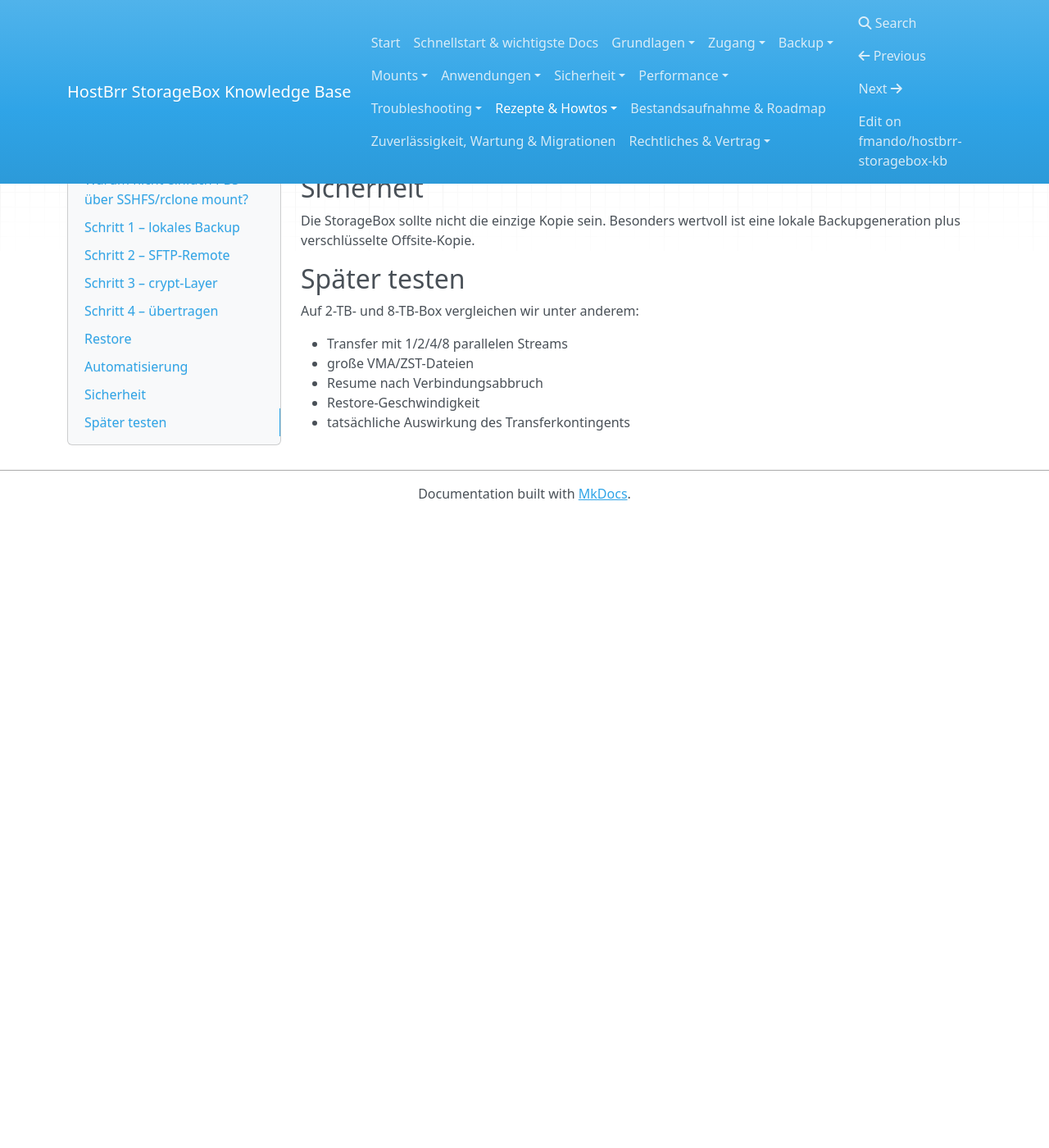
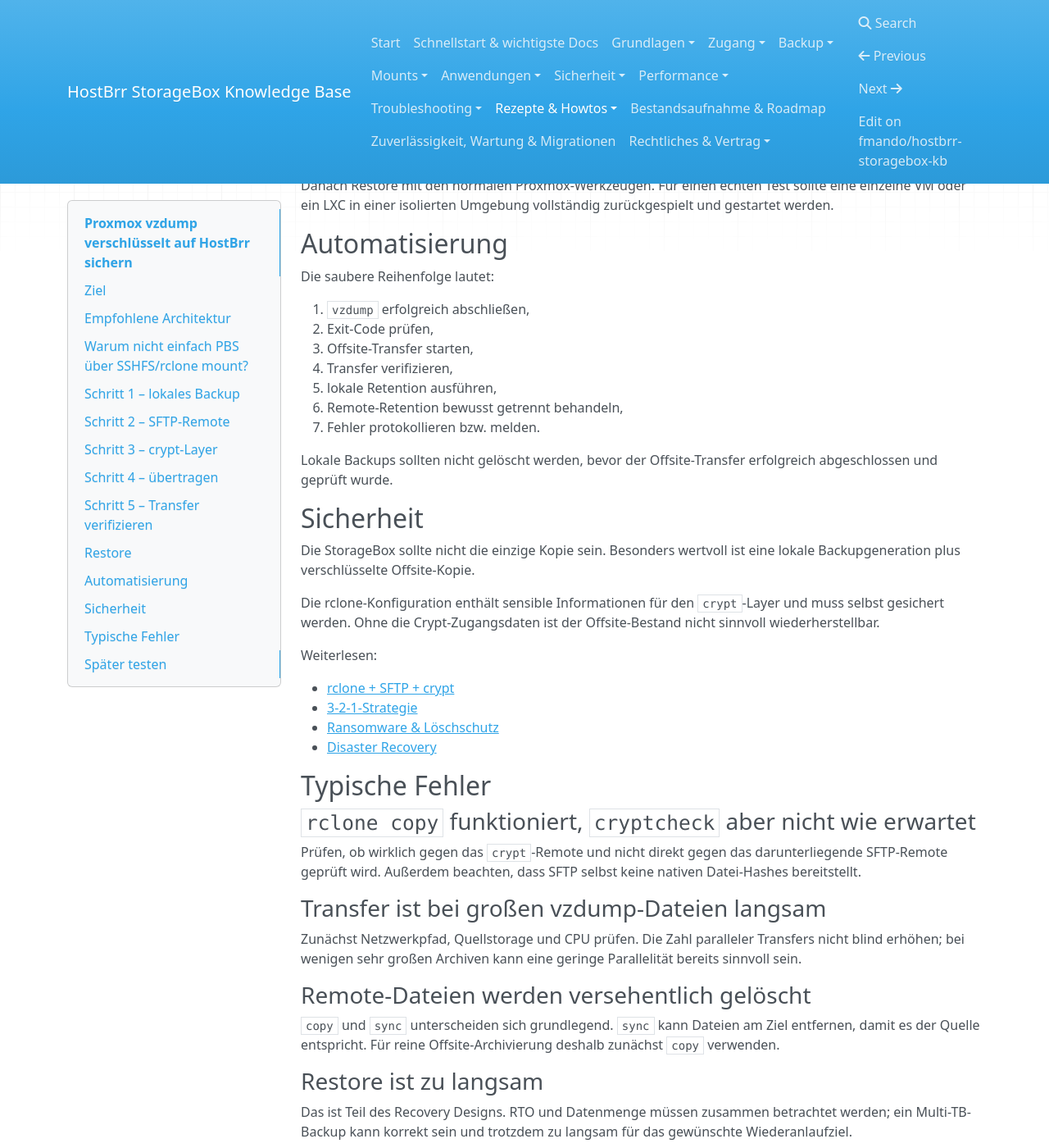
Before and after one commit to fmando/hostbrr-storagebox-kb, an MkDocs documentation site: the page built from docs/09-rezepte/proxmox-vzdump-rclone-crypt.md, in a window 1280 px wide and 1400 px high, scrolled down 2372 px. Shown: the whole window at 82% size. Built offline with MkDocs 1.6.1, drawn with Linux system fonts in a browser that asks for light colours; nearby versions of some CDN libraries; before the commit the page ends 3002 px from its top, so only the background shows below that; some of the changed text lies outside the part shown.

Commit message:
Add verification and troubleshooting to Proxmox recipe

````diff
--- a/docs/09-rezepte/proxmox-vzdump-rclone-crypt.md
+++ b/docs/09-rezepte/proxmox-vzdump-rclone-crypt.md
@@ -32,6 +32,7 @@
 - [rclone – SFTP](https://rclone.org/sftp/)
 - [rclone – crypt](https://rclone.org/crypt/)
 - [rclone – copy](https://rclone.org/commands/rclone_copy/)
+- [rclone – cryptcheck](https://rclone.org/commands/rclone_cryptcheck/)
 
 ## Warum nicht einfach PBS über SSHFS/rclone mount?
 
@@ -55,9 +56,7 @@
 rclone config
 ```
 
-Remote beispielsweise `hostbrr` nennen und als Backend `sftp` wählen.
-
-Host, Benutzer, Port und SSH-Key entsprechend der StorageBox konfigurieren.
+Remote beispielsweise `hostbrr` nennen und als Backend `sftp` wählen. Host, Benutzer, Port und SSH-Key entsprechend der StorageBox konfigurieren.
 
 Test:
 
@@ -65,9 +64,9 @@
 rclone lsd hostbrr:
 ```
 
+Bei SFTP sind serverseitige Hashes nicht grundsätzlich garantiert. rclone kann sie bei vorhandenem Shell-Zugriff über Remote-Kommandos ermitteln; ohne diese Möglichkeit muss die Verifikationsstrategie entsprechend angepasst werden.
+
 ## Schritt 3 – crypt-Layer
-
-Erneut:
 
 ```bash
 rclone config
@@ -81,7 +80,7 @@
 hostbrr:proxmox-encrypted
 ```
 
-Passwörter außerhalb dieser Wissensdatenbank sicher dokumentieren.
+Passwörter außerhalb dieser Wissensdatenbank sicher dokumentieren. Standardmäßig kann rclone crypt auch Datei- und Verzeichnisnamen verschlüsseln.
 
 ## Schritt 4 – übertragen
 
@@ -95,6 +94,16 @@
 
 Erst wenn eine gewünschte Lösch-/Retentionstrategie feststeht, sollte `sync` eingesetzt werden.
 
+## Schritt 5 – Transfer verifizieren
+
+Bei einem `crypt`-Remote sollte zur Integritätsprüfung bevorzugt `cryptcheck` verwendet werden:
+
+```bash
+rclone cryptcheck /var/lib/vz/dump hostbrr-crypt:node01
+```
+
+Für SFTP-Backends ohne nutzbare Remote-Hashes kann eine vollständige Prüfung zusätzlichen Download-Traffic verursachen. Das sollte insbesondere bei Multi-TB-Beständen bewusst geplant werden.
+
 ## Restore
 
 Zuerst Archiv zurückholen:
@@ -103,22 +112,52 @@
 rclone copy hostbrr-crypt:node01 /var/lib/vz/dump --progress
 ```
 
-Danach Restore mit den normalen Proxmox-Werkzeugen.
+Danach Restore mit den normalen Proxmox-Werkzeugen. Für einen echten Test sollte eine einzelne VM oder ein LXC in einer isolierten Umgebung vollständig zurückgespielt und gestartet werden.
 
 ## Automatisierung
 
 Die saubere Reihenfolge lautet:
 
-1. vzdump erfolgreich abschließen
-2. Exit-Code prüfen
-3. Offsite-Transfer starten
-4. Transfer prüfen
-5. lokale Retention ausführen
-6. Remote-Retention bewusst getrennt behandeln
+1. `vzdump` erfolgreich abschließen,
+2. Exit-Code prüfen,
+3. Offsite-Transfer starten,
+4. Transfer verifizieren,
+5. lokale Retention ausführen,
+6. Remote-Retention bewusst getrennt behandeln,
+7. Fehler protokollieren bzw. melden.
+
+Lokale Backups sollten nicht gelöscht werden, bevor der Offsite-Transfer erfolgreich abgeschlossen und geprüft wurde.
 
 ## Sicherheit
 
 Die StorageBox sollte nicht die einzige Kopie sein. Besonders wertvoll ist eine lokale Backupgeneration plus verschlüsselte Offsite-Kopie.
+
+Die rclone-Konfiguration enthält sensible Informationen für den `crypt`-Layer und muss selbst gesichert werden. Ohne die Crypt-Zugangsdaten ist der Offsite-Bestand nicht sinnvoll wiederherstellbar.
+
+Weiterlesen:
+
+- [rclone + SFTP + crypt](../03-backup/rclone-sftp-crypt.md)
+- [3-2-1-Strategie](../06-sicherheit/3-2-1-strategie.md)
+- [Ransomware & Löschschutz](../06-sicherheit/ransomware-loeschschutz.md)
+- [Disaster Recovery](disaster-recovery.md)
+
+## Typische Fehler
+
+### `rclone copy` funktioniert, `cryptcheck` aber nicht wie erwartet
+
+Prüfen, ob wirklich gegen das `crypt`-Remote und nicht direkt gegen das darunterliegende SFTP-Remote geprüft wird. Außerdem beachten, dass SFTP selbst keine nativen Datei-Hashes bereitstellt.
+
+### Transfer ist bei großen vzdump-Dateien langsam
+
+Zunächst Netzwerkpfad, Quellstorage und CPU prüfen. Die Zahl paralleler Transfers nicht blind erhöhen; bei wenigen sehr großen Archiven kann eine geringe Parallelität bereits sinnvoll sein.
+
+### Remote-Dateien werden versehentlich gelöscht
+
+`copy` und `sync` unterscheiden sich grundlegend. `sync` kann Dateien am Ziel entfernen, damit es der Quelle entspricht. Für reine Offsite-Archivierung deshalb zunächst `copy` verwenden.
+
+### Restore ist zu langsam
+
+Das ist Teil des Recovery Designs. RTO und Datenmenge müssen zusammen betrachtet werden; ein Multi-TB-Backup kann korrekt sein und trotzdem zu langsam für das gewünschte Wiederanlaufziel.
 
 ## Später testen
 
@@ -127,5 +166,6 @@
 - Transfer mit 1/2/4/8 parallelen Streams
 - große VMA/ZST-Dateien
 - Resume nach Verbindungsabbruch
+- `cryptcheck` und Hash-Verhalten über SFTP
 - Restore-Geschwindigkeit
 - tatsächliche Auswirkung des Transferkontingents
````
Also changed, not shown: other parts of docs/09-rezepte/proxmox-vzdump-rclone-crypt.md (+1 -1 lines).
